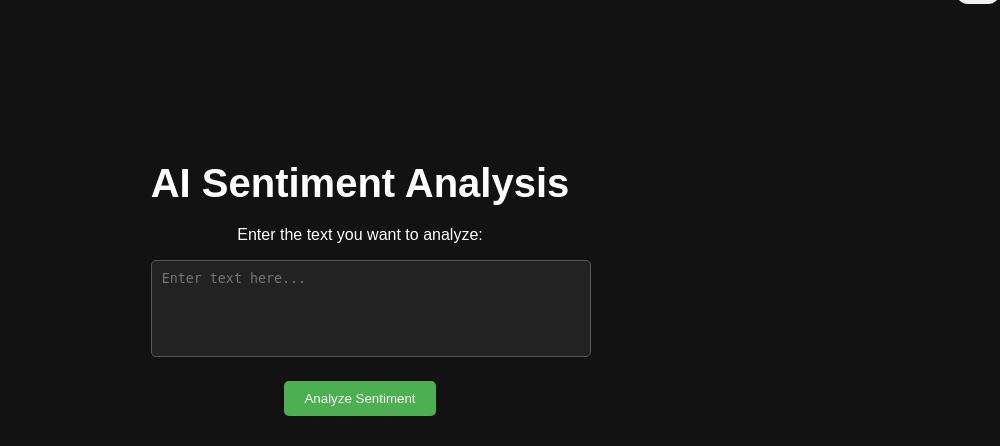
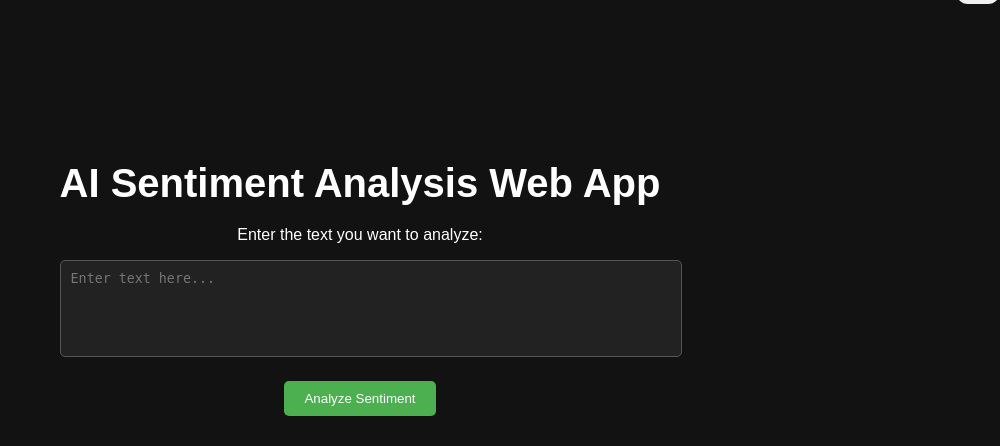
Before and after one commit to Savitha-1111/sentiai, a Flask app: page / in a window 1280 px wide. Shown: the part 40-486 px from the top of the page, without its empty margins (280-1280 px from the left). Run offline with Flask 3, Linux system fonts and the light colour scheme; grey boxes are pictures that could not be loaded.

Commit message:
index.html
checking ci/cd pipeline

```diff
--- a/templates/index.html
+++ b/templates/index.html
@@ -332,7 +332,7 @@
     </header>
     <main>
         <section class="hero">
-            <h1>AI Sentiment Analysis</h1>
+            <h1>AI Sentiment Analysis Web App</h1>
             <p>Enter the text you want to analyze:</p>
 
             <textarea id="text-input" rows="5" cols="10" placeholder="Enter text here..."></textarea>
```
